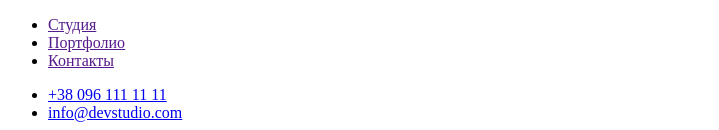
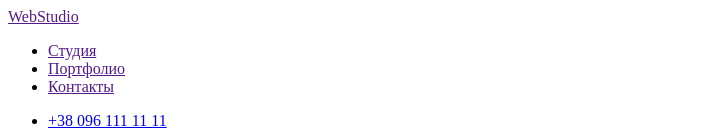
Before and after one commit to dmitgavr/goit-markup-hw-01, a plain HTML site: page index.html in a window 1280 px wide. Shown: the top 130 px of the page, without its empty margins (0-719 px from the left). Drawn offline with Linux system fonts and the light colour scheme.

Commit message:
Смена лого с картинки на ссылку

```diff
--- a/index.html
+++ b/index.html
@@ -10,7 +10,7 @@
     <header>
         <!--Меню навигации-->
         <nav>
-            <a href="./images/WebStudio.svg" alt="Логотип компании"></a>
+            <a href="" alt="Логотип компании">WebStudio</a>
 
             <ul>
                 <li><a href="">Студия</a></li>
@@ -90,6 +90,7 @@
     </main>
 
     <footer>
+        <a href="./images/WebStudio.svg" alt="Логотип компании"></a>
 
     </footer>
 </body>
```
